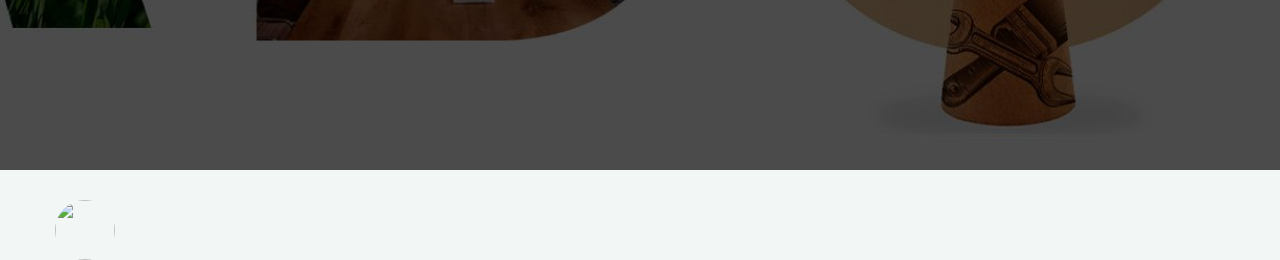
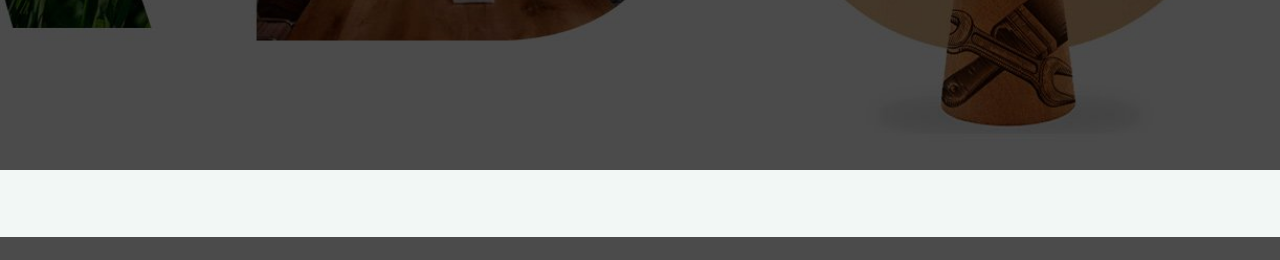
Before and after one commit to Yvonne-Ouma/awwwards, a Django app: page / in a window 1280 px wide. Shown: the part 563-823 px from the top of the page. After the commit the page ends 800 px from the top, so only its background shows below. Run offline with Django 3.2, Linux system fonts and the light colour scheme; the visitor is signed in with stand-in values (Sample User, id 1); data that the repository does not hold is empty; some libraries are stand-ins or nearby versions; some web fonts are replaced.

Commit message:
changing application

```diff
--- a/gifts/templates/index.html
+++ b/gifts/templates/index.html
@@ -72,8 +72,6 @@
 
 
         <div class="row">
-
-                    <img src="{{project_item.project.profile_picture.url}}" alt="" style="border-radius:50%; height:60px; width:60px; float:left;">
             {% for project_item in project %}
             <div class="col-md-6 col-md-6">
                 <div class="thumbnail">
```
